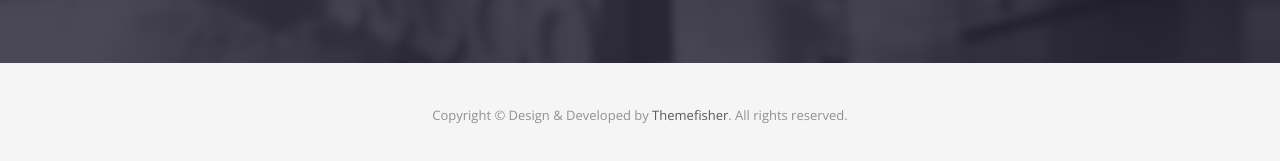
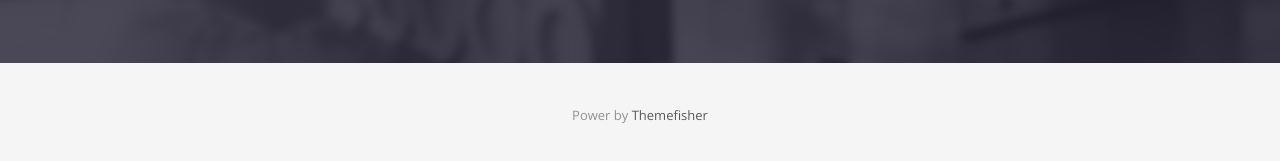
Before and after one commit to ONEKOOK/onekook.github.io, a Jekyll site: the page built from index.html, in a window 1280 px wide. Shown: the part 2139-2300 px from the top of the page. Built offline with Jekyll 4.4.1, drawn with Linux system fonts in a browser that asks for light colours; nearby versions of some CDN libraries; some web fonts are replaced.

Commit message:
update footer info

```diff
--- a/_includes/footer.html
+++ b/_includes/footer.html
@@ -12,7 +12,7 @@
             <li><a href="#">Terms</a></li>
           </ul>
         </div> -->
-        <p>Copyright &copy; Design &amp; Developed by <a href="http://www.themefisher.com">Themefisher</a>. All rights reserved.</p>
+        <p>Power by <a href="http://www.themefisher.com">Themefisher</a></p>
       </div>
     </div>
   </div>
```
